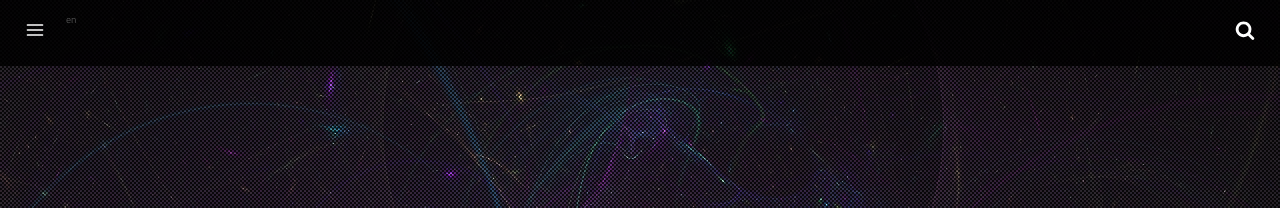
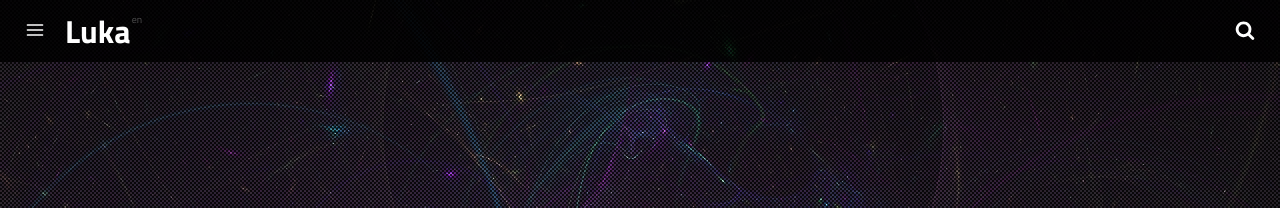
Before and after one commit to lukalafaye/lukalafaye.github.io, a Jekyll site: the page built from index.html, in a window 1280 px wide. Shown: the top 208 px of the page. Built offline with Jekyll 4.4.1, drawn with Linux system fonts in a browser that asks for light colours; a script that is not in the unit is left out.

Commit message:
Update _config.yml

```diff
--- a/_config.yml
+++ b/_config.yml
@@ -1,5 +1,5 @@
 # Site Settings
-name:
+name: Luka
 title: Hello :)
 description: You've reached my personal website.
 tags:
```
